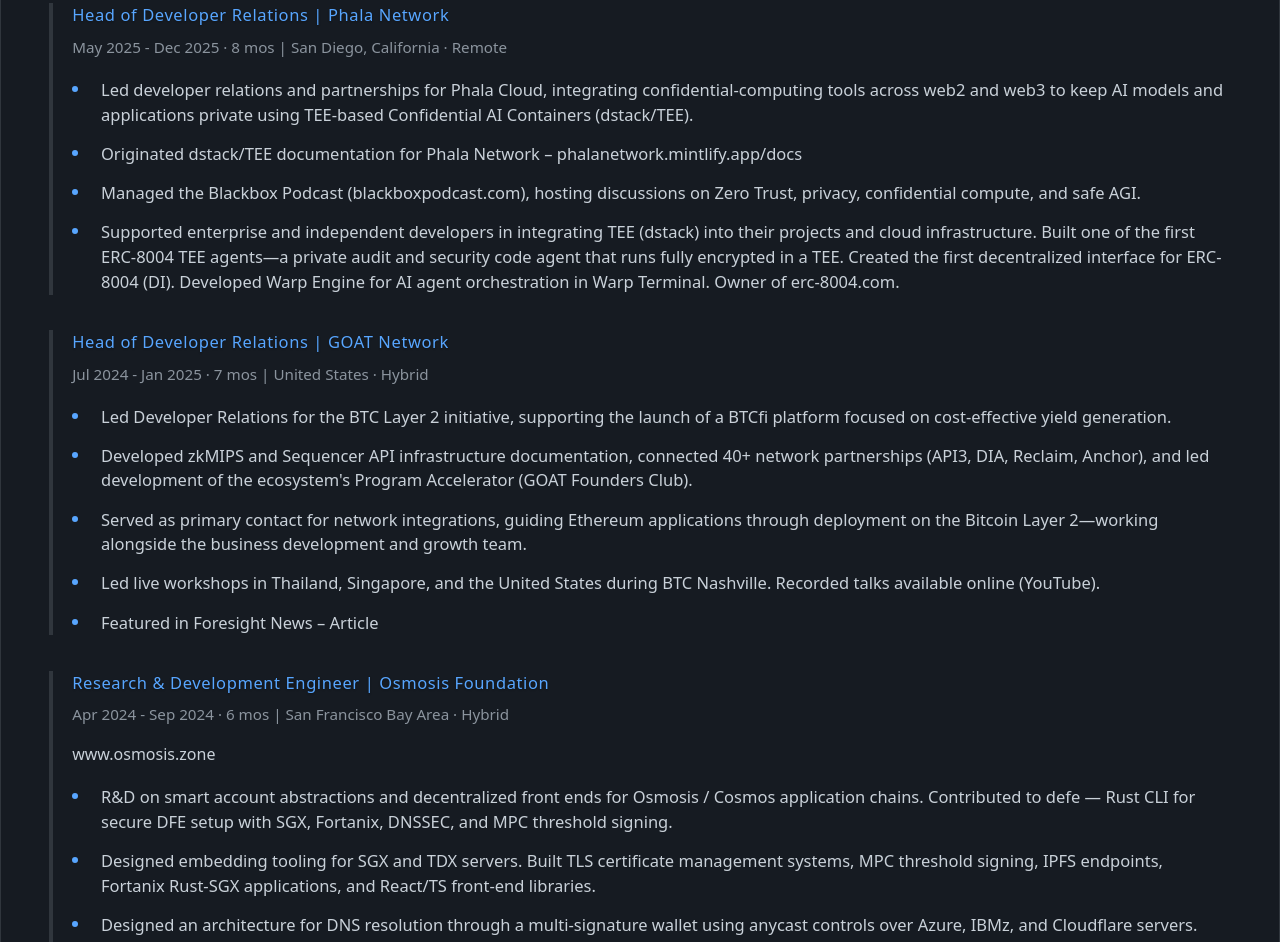
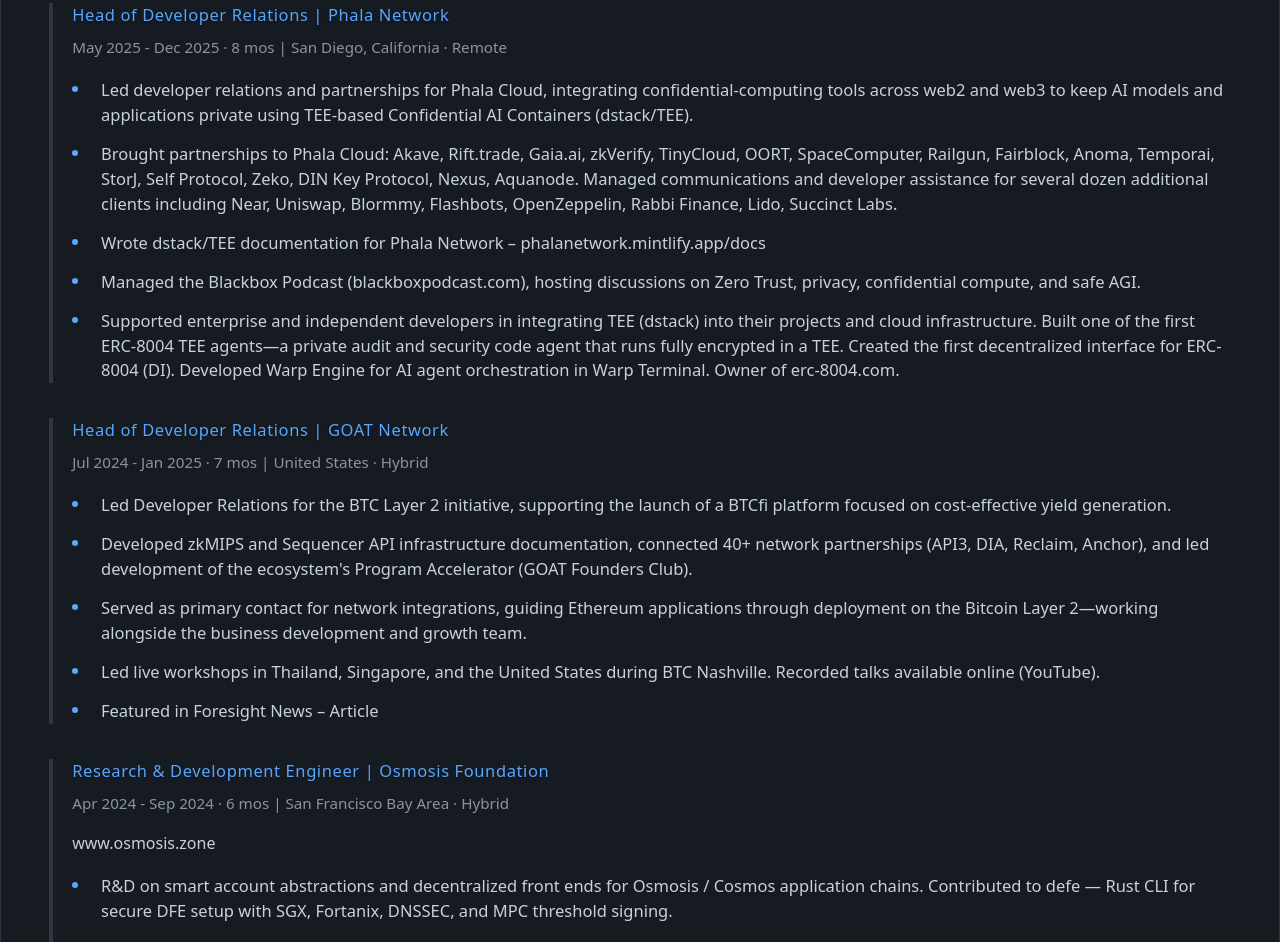
Before and after one commit to DylanCkawalec/cv, a website: page index.html in a window 1280 px wide. Shown: the part 1825-2767 px from the top of the page. Drawn offline with nearby package versions, Linux system fonts and the light colour scheme.

Commit message:
phala commit

```diff
--- a/index.html
+++ b/index.html
@@ -101,7 +101,8 @@
         <span class="details">May 2025 - Dec 2025 · 8 mos | San Diego, California · Remote</span>
         <ul>
           <li>Led developer relations and partnerships for Phala Cloud, integrating confidential-computing tools across web2 and web3 to keep AI models and applications private using TEE-based Confidential AI Containers (dstack/TEE).</li>
-          <li>Originated dstack/TEE documentation for Phala Network – <a href="https://phalanetwork.mintlify.app/docs" target="_blank">phalanetwork.mintlify.app/docs</a></li>
+          <li>Brought partnerships to Phala Cloud: Akave, Rift.trade, Gaia.ai, zkVerify, TinyCloud, OORT, SpaceComputer, Railgun, Fairblock, Anoma, Temporai, StorJ, Self Protocol, Zeko, DIN Key Protocol, Nexus, Aquanode. Managed communications and developer assistance for several dozen additional clients including Near, Uniswap, Blormmy, Flashbots, OpenZeppelin, Rabbi Finance, Lido, Succinct Labs.</li>
+          <li>Wrote dstack/TEE documentation for Phala Network – <a href="https://phalanetwork.mintlify.app/docs" target="_blank">phalanetwork.mintlify.app/docs</a></li>
           <li>Managed the Blackbox Podcast (blackboxpodcast.com), hosting discussions on Zero Trust, privacy, confidential compute, and safe AGI.</li>
           <li>Supported enterprise and independent developers in integrating TEE (dstack) into their projects and cloud infrastructure. Built one of the first ERC-8004 TEE agents—a private audit and security code agent that runs fully encrypted in a TEE. Created the first decentralized interface for ERC-8004 (<a href="https://github.com/DylanCkawalec/DI" target="_blank">DI</a>). Developed <a href="https://github.com/DylanCkawalec/warp-engine" target="_blank">Warp Engine</a> for AI agent orchestration in Warp Terminal. Owner of erc-8004.com.</li>
         </ul>
```
